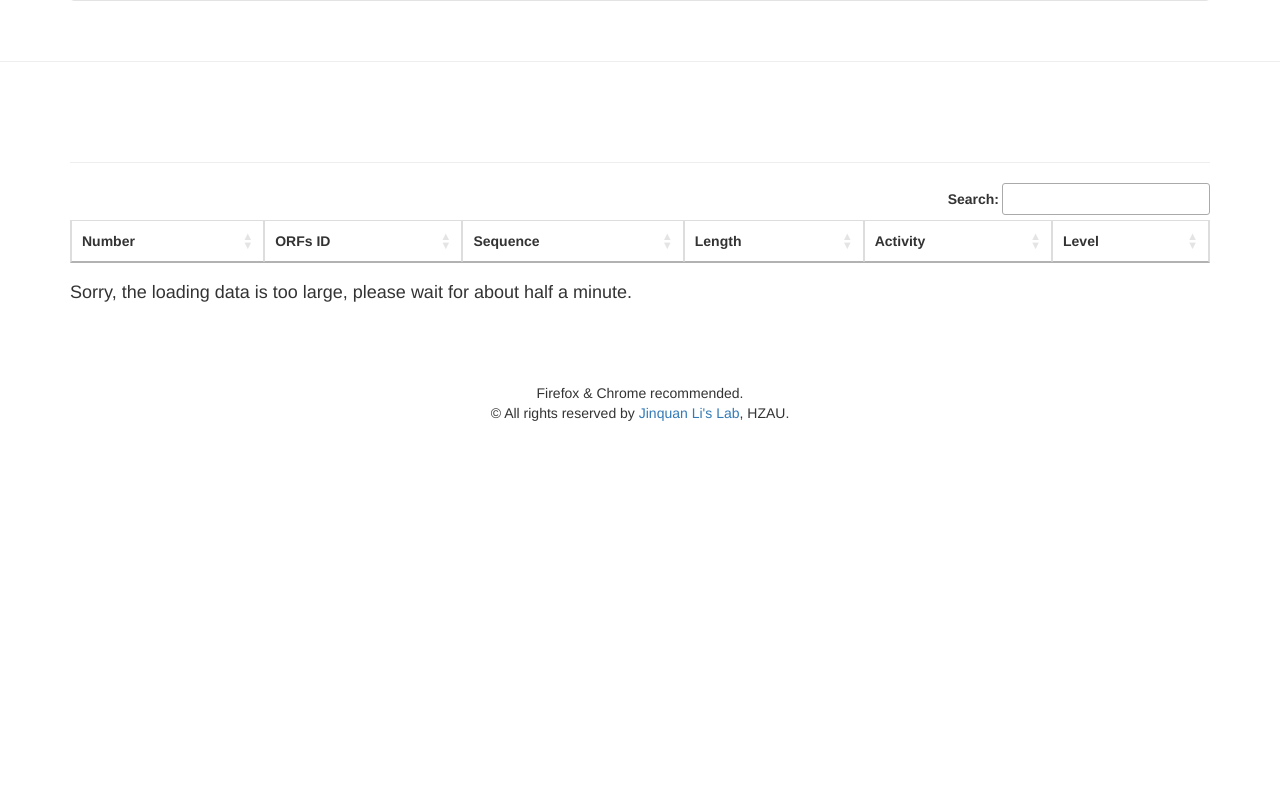
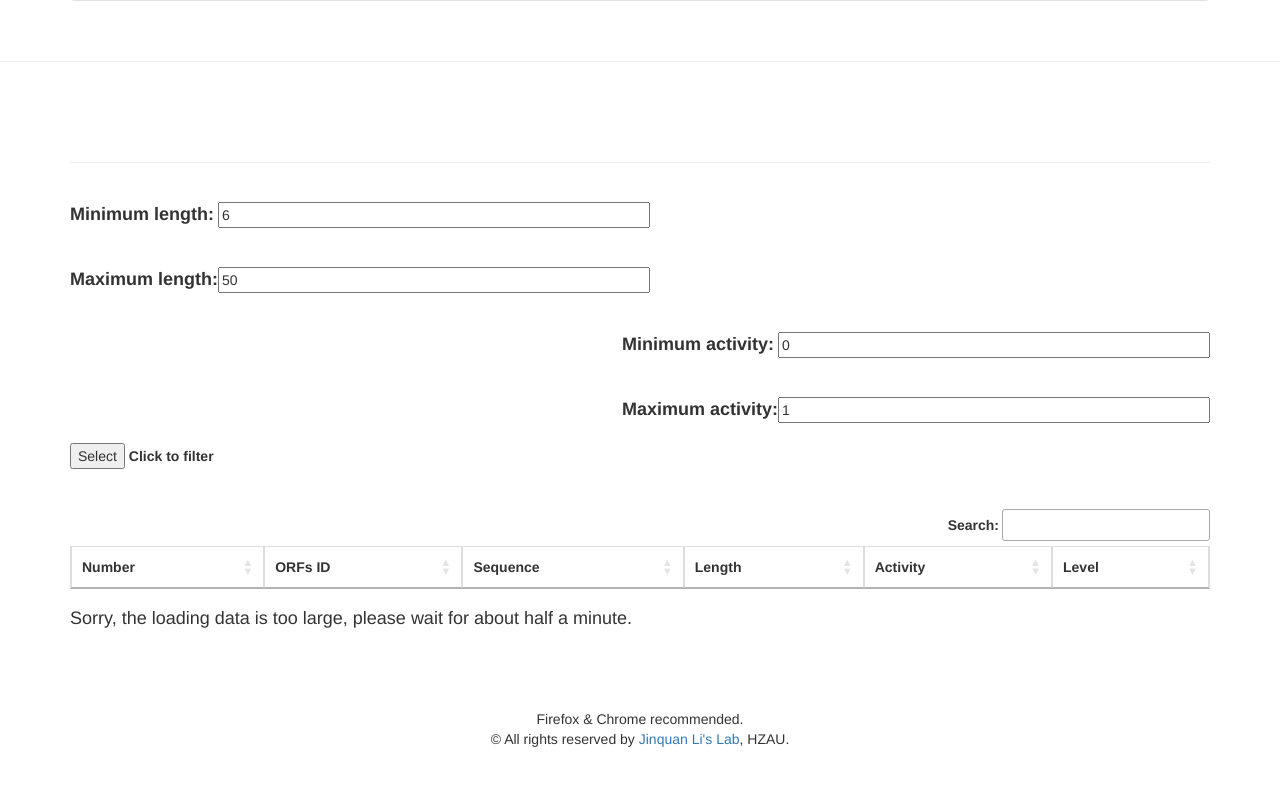
Before and after one commit to hzaurzli/ESKtides, a Flask app: page /peptide.html in a window 1280 px wide; the page is wider, and only the part inside the window is pictured. Shown: the part 682-1471 px from the top of that part. Before the commit the page ends 1103 px from the top of that part, so only its background shows below. Run offline with Flask 3, Linux system fonts and the light colour scheme; lists and menus that the app fills with data are empty; some libraries are stand-ins or nearby versions.

Commit message:
Add files via upload

```diff
--- a/app.py
+++ b/app.py
@@ -2,7 +2,7 @@ from flask import Flask, render_template, request
 import time
 from subprocess import *
 from flask_sqlalchemy import SQLAlchemy
-from sqlalchemy import or_, func
+from sqlalchemy import or_, func, and_
 from keras.models import load_model
 from numpy import loadtxt, savetxt
 import sys,os
@@ -298,7 +298,11 @@ def tides():
     param = request.args.to_dict()
     print(param)
     page = param['start']
-    strain_type = param['extra_search']
+    strain_type = param['extra_search'].split('=')[0]
+    min = param['extra_search'].split('=')[1]
+    max = param['extra_search'].split('=')[2]
+    minact = param['extra_search'].split('=')[3]
+    maxact = param['extra_search'].split('=')[4]
     pageSize = 15
     tag = param['search[value]']
     search = "%{}%".format(tag)
@@ -308,16 +312,40 @@ def tides():
     if tag == "":
         if dir_sort == 'desc':
             result_db = peptide.query.filter(
-                peptide.Type.like(strain_type)).order_by(getattr(peptide, selection).desc())
+                peptide.Type.like(strain_type),
+                and_(peptide.Length >= int(min),
+                     peptide.Length <= int(max),
+                     peptide.Activity >= int(minact),
+                     peptide.Activity <= int(maxact)
+                     )).order_by(getattr(peptide, selection).desc())
+
             count_num = result_db.session.query(func.count(peptide.ID)).filter(
-                peptide.Type.like(strain_type)).scalar()  # 大数据对表计数的方法
+                peptide.Type.like(strain_type),
+                and_(peptide.Length >= int(min),
+                     peptide.Length <= int(max),
+                     peptide.Activity >= int(minact),
+                     peptide.Activity <= int(maxact)
+                     )
+            ).scalar()  # 大数据对表计数的方法
             result = result_db.slice(int(page),int(page)+int(pageSize)).all() # 分页
         else:
             result_db = peptide.query.filter(
-                peptide.Type.like(strain_type)).order_by(getattr(peptide, selection).asc())
+                peptide.Type.like(strain_type),
+                and_(peptide.Length >= int(min),
+                     peptide.Length <= int(max),
+                     peptide.Activity >= int(minact),
+                     peptide.Activity <= int(maxact)
+                     )).order_by(getattr(peptide, selection).asc())
+
             t1 = time.time()
             count_num = result_db.session.query(func.count(peptide.ID)).filter(
-                peptide.Type.like(strain_type)).scalar()  # 大数据对表计数的方法
+                peptide.Type.like(strain_type),
+                and_(peptide.Length >= int(min),
+                     peptide.Length <= int(max),
+                     peptide.Activity >= int(minact),
+                     peptide.Activity <= int(maxact)
+                     )
+            ).scalar()  # 大数据对表计数的方法
             t2 = time.time()
             print(t2-t1)
             result = result_db.slice(int(page),int(page)+int(pageSize)).all() # 分页
@@ -327,6 +355,11 @@ def tides():
     else:
         if dir_sort == 'desc':
             result_db = peptide.query.filter(peptide.Type.like(strain_type),
+                and_(peptide.Length >= int(min),
+                     peptide.Length <= int(max),
+                     peptide.Activity >= int(minact),
+                     peptide.Activity <= int(maxact)
+                     ),
                 or_(peptide.ID.like(search),
                     peptide.Number.like(search),
                     peptide.Peptide_ID.like(search),
@@ -339,6 +372,11 @@ def tides():
 
             count_num = result_db.session.query(func.count(peptide.ID)).filter(
                 peptide.Type.like(strain_type),
+                and_(peptide.Length >= int(min),
+                     peptide.Length <= int(max),
+                     peptide.Activity >= int(minact),
+                     peptide.Activity <= int(maxact)
+                     ),
                 or_(peptide.ID.like(search),
                     peptide.Number.like(search),
                     peptide.Peptide_ID.like(search),
@@ -352,6 +390,11 @@ def tides():
 
         else:
             result_db = peptide.query.filter(peptide.Type.like(strain_type),
+                 and_(peptide.Length >= int(min),
+                     peptide.Length <= int(max),
+                     peptide.Activity >= int(minact),
+                     peptide.Activity <= int(maxact)
+                     ),
                  or_(peptide.ID.like(search),
                      peptide.Number.like(search),
                      peptide.Peptide_ID.like(search),
@@ -364,6 +407,11 @@ def tides():
 
             count_num = result_db.session.query(func.count(peptide.ID)).filter(
                 peptide.Type.like(strain_type),
+                and_(peptide.Length >= int(min),
+                     peptide.Length <= int(max),
+                     peptide.Activity >= int(minact),
+                     peptide.Activity <= int(maxact)
+                     ),
                 or_(peptide.ID.like(search),
                     peptide.Number.like(search),
                     peptide.Peptide_ID.like(search),
@@ -393,7 +441,6 @@ def tides():
     rst["data"] = alldata
 
     return rst
-
 
 @app.route('/up_file/', methods=['GET', 'POST'])  # 接受并存储文件
 def up_file():
--- a/templates/home.html
+++ b/templates/home.html
@@ -162,7 +162,7 @@
                     <li>Browse or search ESKAPE strains and phages annotation and filter by user-defined;</li>
                     <li>Browse or search ESKAPE derived peptides and find out peptides sequences;</li>
                     <li>Online tools for peptides mining, peptides phylogenetic tree and peptides chemical properties;</li>
-                    <li>Download the ESKtides analysis results of a total of ESKAPE datasets both in strains and phages. </li>
+                    <li>Download the ESKtides analysis results of a total of ESKAPE datasets both in strains and phages; </li>
                     <li>Download page contains the different levels ESKAPE drived peptides in ESKAPE strains and phages.</li>
                 </ui>
             </div>
--- a/templates/peptide.html
+++ b/templates/peptide.html
@@ -180,6 +180,38 @@
     <h3 id='name' style="text-align:left"></h3>
 	<br>
 	<hr>
+    <table border="0" cellspacing="5" cellpadding="5" height="130" style="float: left;margin: 0px;padding: 0px;">
+        <tbody>
+        <tr>
+            <td><h4><strong>Minimum length:</strong></h4></td>
+            <td><input type="text" id="min" name="min" value="6" size="50"></td>
+        </tr>
+
+        <tr>
+            <td><h4><strong>Maximum length:</strong></h4></td>
+            <td><input type="text" id="max" name="max" value="50" size="50"></td>
+        </tr>
+        </tbody>
+    </table>
+    <table border="0" cellspacing="5" cellpadding="5" height="130" style="float: right;margin: 0px;padding: 0px;">
+        <tbody>
+        <tr>
+            <td><h4><strong>Minimum activity:</strong></h4></td>
+            <td><input type="text" id="minact" name="min" value="0" size="50"></td>
+        </tr>
+        <tr>
+            <td ><h4><strong>Maximum activity:</strong></h4></td>
+            <td><input type="text" id="maxact" name="max" value="1" size="50"></td>
+        </tr>
+        </tbody>
+    </table>
+</div>
+<div class="container">
+    <button type="button" onclick="select()">Select</button><strong> Click to filter</strong>
+</div>
+<br>
+<br>
+<div class="container">
     <table class="table table-bordered table-hover" id="peptides" width="100%">
         <thead>
             <tr>
@@ -242,7 +274,7 @@ var getseq = function(x){
     };
 
      $.ajax({
-              url: "http://113.57.10.23:9000/download_file/", //json文件位置
+              url: "http://127.0.0.1:5000/download_file/", //json文件位置
               type: "GET", //请求方式为get
               dataType: "",
               data: my_data,
@@ -263,8 +295,53 @@ var getseq = function(x){
           })
 };
 
+function select(){
+    var table = $('#peptides').DataTable({
+    //"retrieve": true,
+    "serverSide":true,
+    "searching":true,
+    "processing":true,
+    "paging":true,
+    "retrieve": true,
+    //"bServerSide":true,
+    //"bProcessing":true,
+    //"bPaginate":true,
+    "ordering":true,
+    "lengthMenu": [15],
+    ajax: {
+        url: 'http://113.57.10.23:9000/tides/',
+        type: "GET",
+        data: function(d){// 添加额外的参数传递到后台
+            var name = $('#name').text();
+            var min = $('#min').val();
+            var max = $('#max').val();
+            var minact = $('#minact').val();
+            var maxact = $('#maxact').val();
+            d.extra_search = name + '=' + min + '=' + max + '=' + minact + '=' + maxact;
+        }
+    },
+    dom:'Bfrtip',
+    buttons:[
+      'copy','csv','excel','pdf','print'
+    ],
+    "columns":[
+      {'data':'Number'},
+      {'data':'Peptide_ID'},
+      {'data':'Seq',
+          render: function(data, type, row) {
+              return '<button onclick="getseq(\'' + row.Sequence + ',' +
+                  row.Peptide_ID + '-length=' + row.Length + ',' + '\')">' + data + '</button>'; }
+      },
+      {'data':'Length'},
+      {'data':'Activity'},
+      {'data':'Level'}
+    ],
+});
+    table.ajax.reload()
+}
+
 $(document).ready(function(){//生命周期函数，注意顺序
-    $('#peptides').DataTable({
+    var table = $('#peptides').DataTable({
         //"retrieve": true,
         "serverSide":true,
         "searching":true,
@@ -279,7 +356,12 @@ $(document).ready(function(){//生命周期函数，注意顺序
             url: 'http://113.57.10.23:9000/tides/',
             type: "GET",
             data: function(d){// 添加额外的参数传递到后台
-                d.extra_search = $('#name').text();
+                 var name = $('#name').text();
+                 var min = $('#min').val();
+                 var max = $('#max').val();
+                 var minact = $('#minact').val();
+                 var maxact = $('#maxact').val();
+                 d.extra_search = name + '=' + min + '=' + max + '=' + minact + '=' + maxact;
             }
         },
         dom:'Bfrtip',
@@ -298,7 +380,7 @@ $(document).ready(function(){//生命周期函数，注意顺序
           {'data':'Activity'},
           {'data':'Level'}
         ],
-    })
+    });
 });
 
 </script>
--- a/templates/strains2.html
+++ b/templates/strains2.html
@@ -340,7 +340,7 @@ $(document).ready(function(){//生命周期函数，注意顺序
         "lengthMenu": [15],
         ajax: {
             url: 'http://113.57.10.23:9000/annotate_ajax/',
-            timeout: 60000,
+            timeout: 6000000000,
             type: "GET",
             data: function(d){// 添加额外的参数传递到后台
                 var id = $('#name').text();
```
